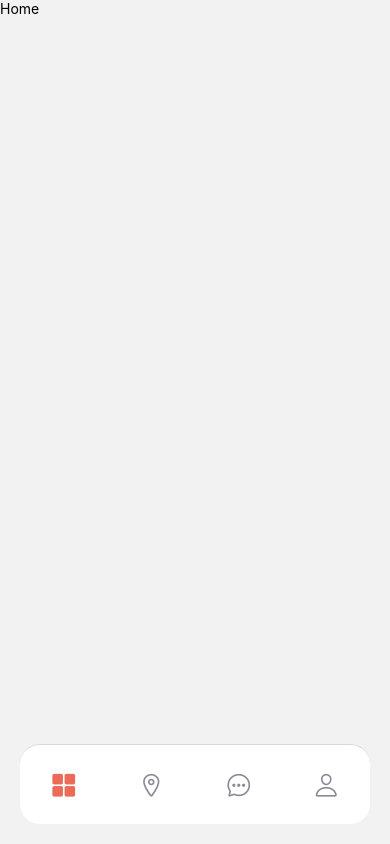
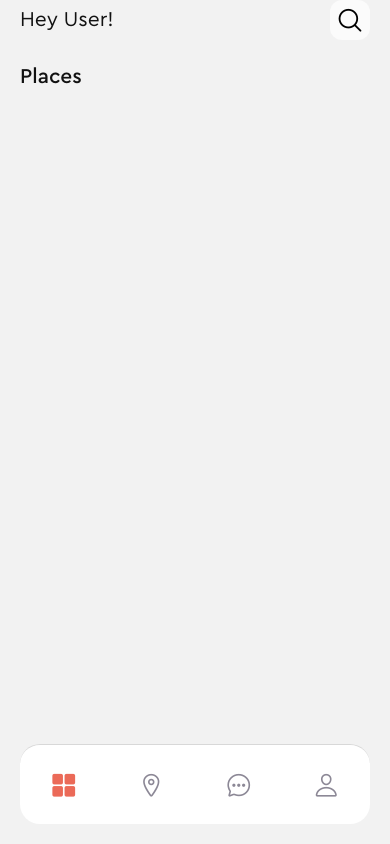
Before and after one commit to tmcdhqtri/Travel-App-Native, a React Native app: screen /Bottom in a window 390 px wide. Built offline with nearby package versions, Linux system fonts and the light colour scheme.

Commit message:
Home Header

```diff
--- a/App.js
+++ b/App.js
@@ -1,11 +1,9 @@
-import { StatusBar } from 'expo-status-bar';
-import { StyleSheet, Text, View } from 'react-native';
 import { useFonts } from 'expo-font';
 import * as SplashScreen from 'expo-splash-screen';
 import { useCallback } from 'react';
 import { NavigationContainer } from '@react-navigation/native';
 import { createNativeStackNavigator } from '@react-navigation/native-stack';
-import { Onboarding } from './screens';
+import { Onboarding, Search } from './screens';
 import BottomTabNavigation from './navigation/BottomTabNavigation';
 
 const Stack = createNativeStackNavigator();
@@ -33,7 +31,7 @@ export default function App() {
     <Stack.Navigator>
       <Stack.Screen name='Onboard' component={Onboarding} options={{ headerShown: false }} />
       <Stack.Screen name='Bottom' component={BottomTabNavigation} options={{ headerShown: false }} />
-
+      <Stack.Screen name='Search' component={Search} options={{ headerShown: false }} />
     </Stack.Navigator>
    </NavigationContainer>
   );
--- a/components/Reusable/reusable.style.js
+++ b/components/Reusable/reusable.style.js
@@ -0,0 +1,15 @@
+import { StyleSheet } from "react-native";
+
+const reusable = StyleSheet.create({
+  container: {
+    flex: 1,
+    marginHorizontal: 20,
+  },
+  rowWithSpace:(justifyContent)=> ({
+      flexDirection: 'row',
+      alignItems: 'center',
+      justifyContent: justifyContent
+  })
+});
+
+export default reusable;
--- a/screens/home/Home.jsx
+++ b/screens/home/Home.jsx
@@ -1,14 +1,44 @@
-import { StyleSheet, Text, View } from 'react-native'
+import { SafeAreaView, StyleSheet, Text, TouchableOpacity, View } from 'react-native'
 import React from 'react'
+import reusable from '../../components/Reusable/reusable.style'
+import { HeightSpacer, ReusableText } from '../../components'
+import { COLORS, SIZES, TEXT } from '../../constants/theme'
+import {AntDesign} from '@expo/vector-icons'
+import styles from './home.style'
 
-const Home = () => {
+const Home = ({navigation}) => {
   return (
-    <View>
-      <Text>Home</Text>
-    </View>
+    <SafeAreaView style={reusable.container}>
+      <View>
+        <View style={reusable.rowWithSpace('space-between')}>
+          <ReusableText
+          text={'Hey User!'}
+          family={'regular'}
+          size={TEXT.large}
+          color={COLORS.black}
+          />
+
+          <TouchableOpacity style={styles.box}
+            onPress={() => navigation.navigate('Search')}
+          >
+            <AntDesign
+            name='search1'
+            size={26}
+            />
+          </TouchableOpacity>
+        </View>
+
+        <HeightSpacer height={SIZES.xLarge}/>
+
+        <ReusableText
+          text={"Places"}
+          family={"medium"}
+          size={TEXT.large}
+          color={COLORS.black}
+        />
+      </View>
+    </SafeAreaView>
   )
 }
 
 export default Home
-
-const styles = StyleSheet.create({})
--- a/screens/home/home.style.js
+++ b/screens/home/home.style.js
@@ -0,0 +1,15 @@
+import { StyleSheet } from "react-native";
+import { COLORS } from "../../constants/theme";
+
+const styles = StyleSheet.create({
+    box:{
+        backgroundColor: COLORS.white,
+        width:40,
+        height:40,
+        borderRadius:12,
+        alignItems:'center',
+        justifyContent:'center'
+    }
+})
+
+export default styles
--- a/screens/index.js
+++ b/screens/index.js
@@ -3,11 +3,13 @@ import Home from "./home/Home";
 import Location from "./location/Location";
 import Profile from "./profile/Profile";
 import Chat from "./chat/Chat";
+import Search from "./search/Search";
 
 export{
     Onboarding,
     Home,
     Location,
     Profile,
-    Chat
+    Chat,
+    Search
 }
--- a/screens/search/Search.jsx
+++ b/screens/search/Search.jsx
@@ -0,0 +1,12 @@
+import { View, Text } from 'react-native'
+import React from 'react'
+
+const Search = () => {
+  return (
+    <View>
+      <Text>Search</Text>
+    </View>
+  )
+}
+
+export default Search
```
